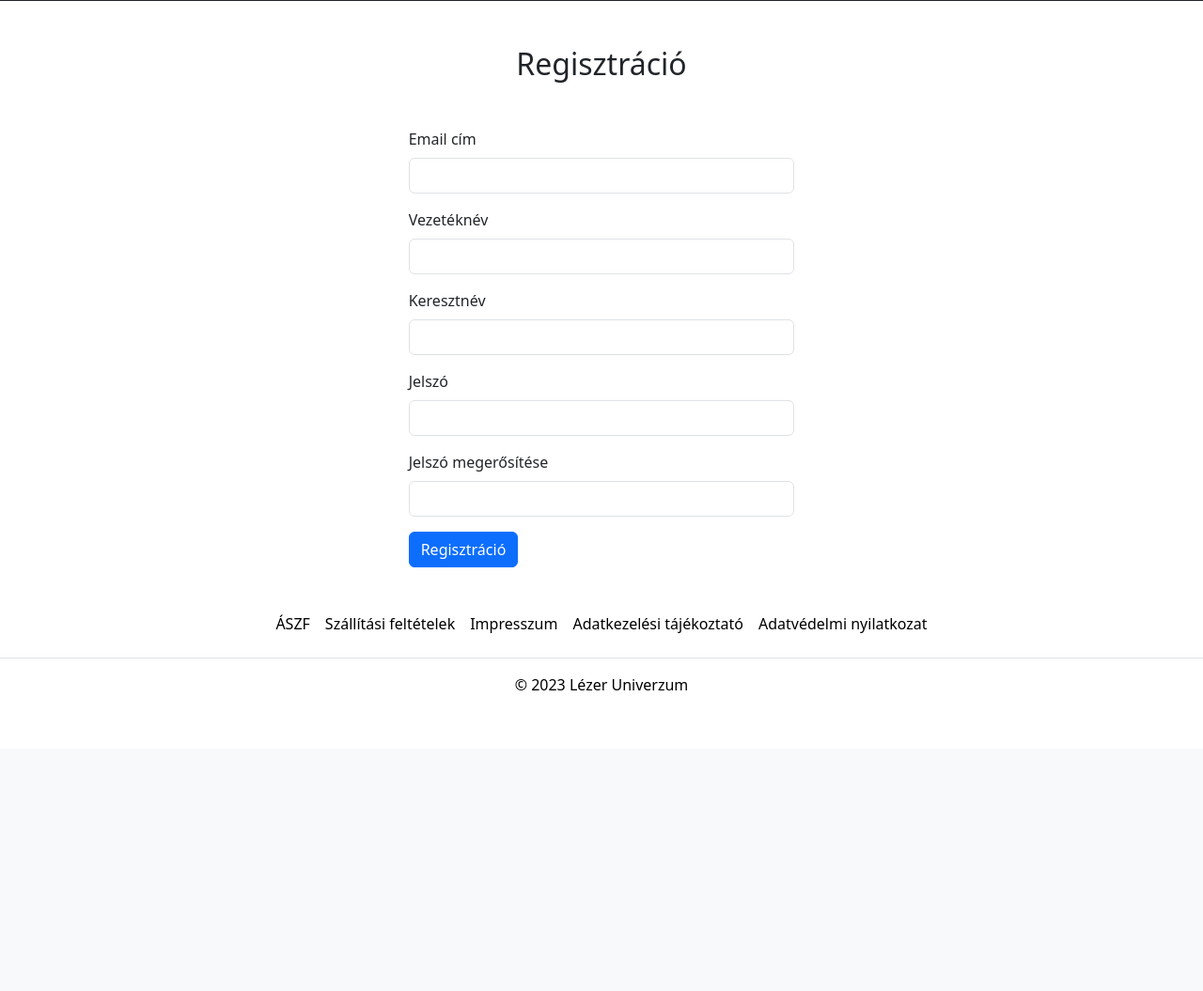
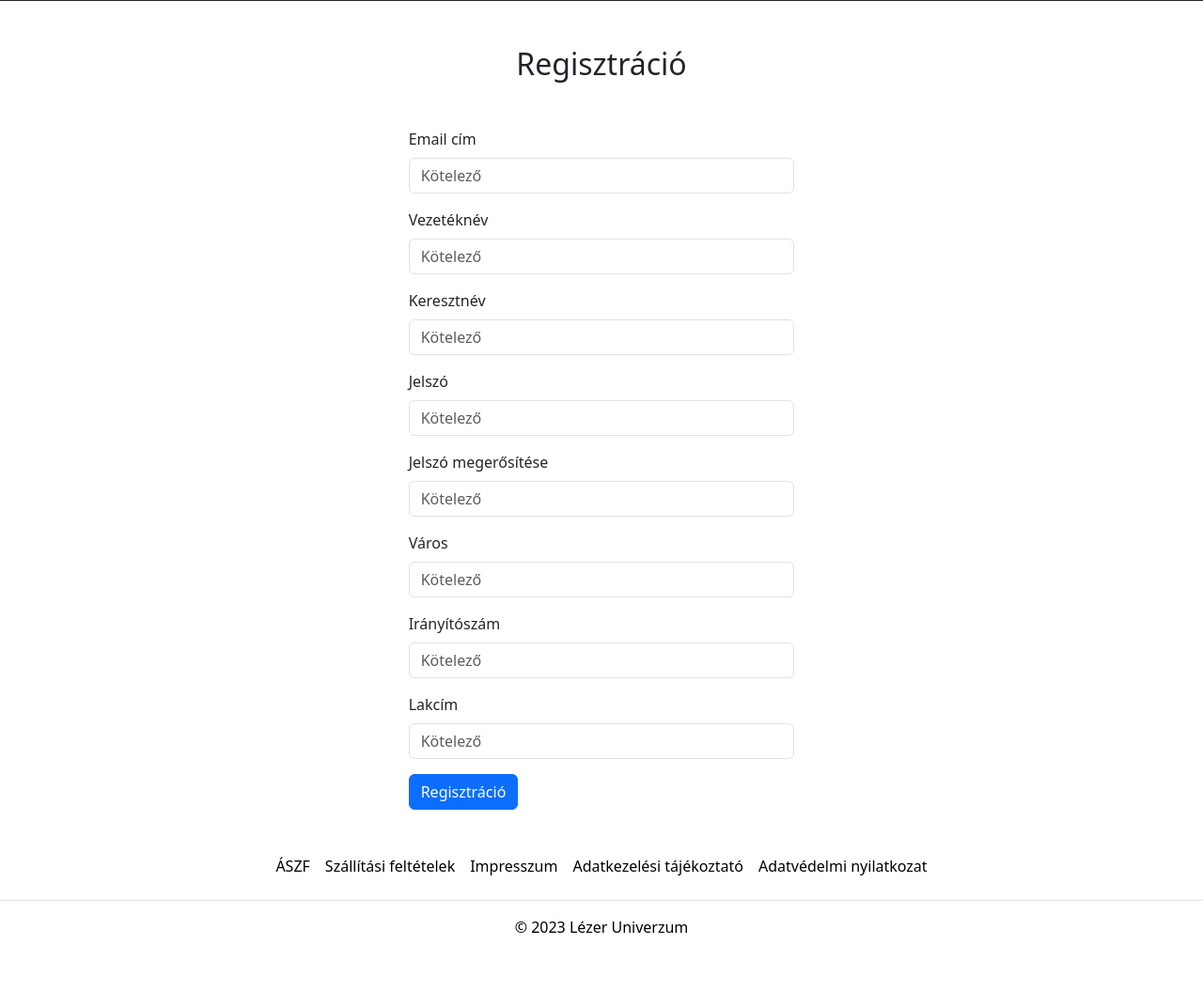
Before and after one commit to kukoveczzsolt/Lezeruniverzum, a PHP site: template template/_registration-form.php in a window 1280 px wide. Shown: the part 368-1423 px from the top of the page at 94% size. Before the commit the page ends 1103 px from the top, so only its background shows below. Run offline with PHP 8.4, Linux system fonts and the light colour scheme; the template is opened without the code that fills it, so the values that code supplies are empty.

Commit message:
regisztráció

```diff
--- a/template/_registration-form.php
+++ b/template/_registration-form.php
@@ -1,3 +1,7 @@
+<?php
+include "register.php";
+?>
+
 <div class="text-center my-5">
   <h2>Regisztráció</h2>
 </div>
@@ -5,29 +9,41 @@
 <div class="row">
   <div class="col-4"></div>
   <div class="col-4">
-    <form>
+    <form action="registration.php" method="post">
       <div class="mb-3">
         <label for="email" class="form-label">Email cím</label>
-        <input type="email" class="form-control" id="email" aria-describedby="emailHelp">
+        <input type="email" class="form-control" placeholder="Kötelező" name="email" id="email" aria-describedby="emailHelp">
       </div>
       <div class="mb-3">
         <label for="forname" class="form-label">Vezetéknév</label>
-        <input type="text" class="form-control" id="forname">
+        <input type="text" class="form-control" placeholder="Kötelező" value="<?php $error?>" name="vnev" id="forname">
       </div>
       <div class=" mb-3">
         <label for="lastname" class="form-label">Keresztnév</label>
-        <input type="text" class="form-control" id="lastname">
+        <input type="text" class="form-control" placeholder="Kötelező" name="knev" id="lastname">
       </div>
       <div class=" mb-3">
         <label for="password1" class="form-label">Jelszó</label>
-        <input type="password" class="form-control" id="password1">
+        <input type="password" class="form-control" placeholder="Kötelező" name="jelszo" id="password1">
       </div>
       <div class="mb-3">
         <label for="password2" class="form-label">Jelszó megerősítése</label>
-        <input type="password" class="form-control" id="password2">
+        <input type="password" class="form-control" placeholder="Kötelező" name="jelszo2" id="password2">
+      </div>
+      <div class="mb-3">
+        <label for="varos" class="form-label">Város</label>
+        <input type="text" class="form-control" placeholder="Kötelező" name="varos" id="varos">
+      </div>
+      <div class="mb-3">
+        <label for="irszam" class="form-label">Irányítószám</label>
+        <input type="text" class="form-control" placeholder="Kötelező" name="irszam" id="irszam">
+      </div>
+      <div class="mb-3">
+        <label for="forname" class="form-label">Lakcím</label>
+        <input type="text" class="form-control" placeholder="Kötelező" name="lakcim" id="lakcim">
       </div>
 
-      <button type="submit" class="btn btn-primary">Regisztráció</button>
+      <button type="submit" name="kuldes" class="btn btn-primary">Regisztráció</button>
     </form>
   </div>
   <div class="col-4"></div>
```
